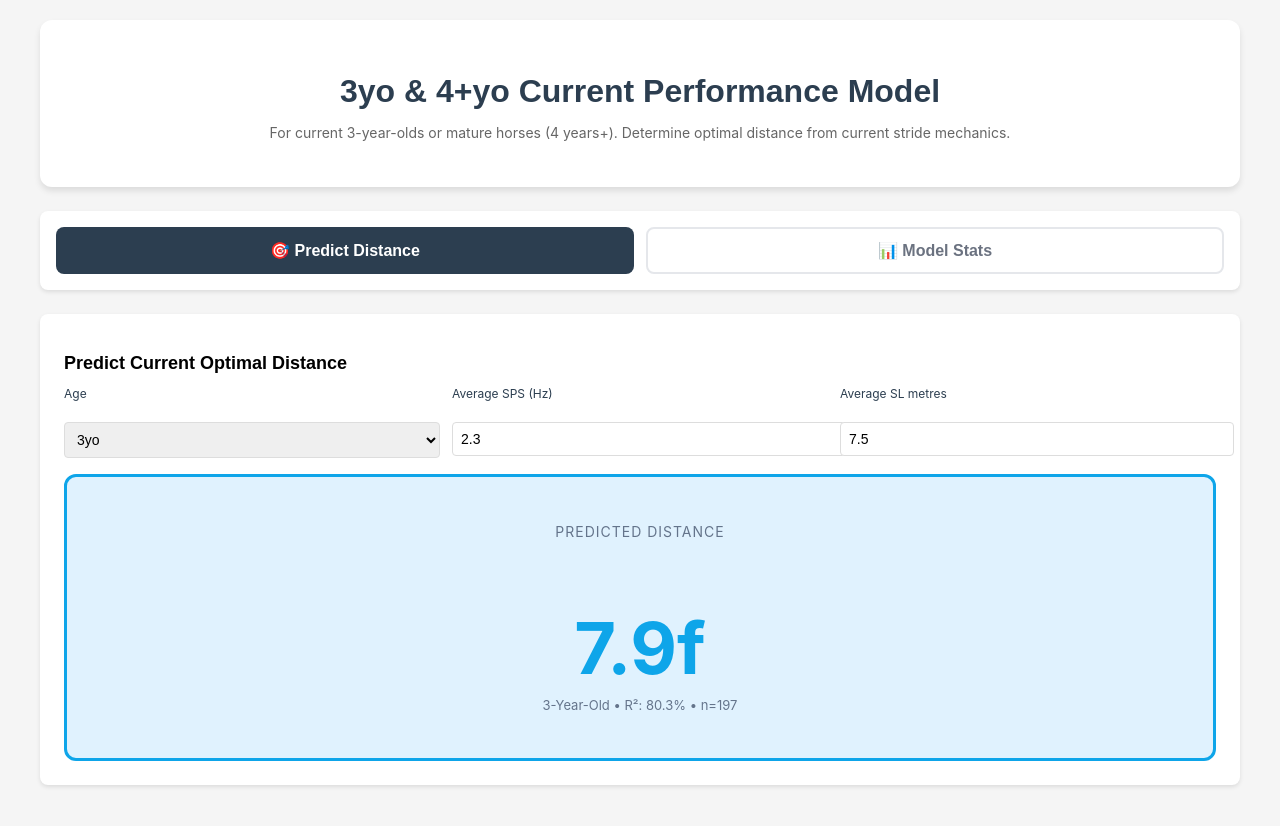
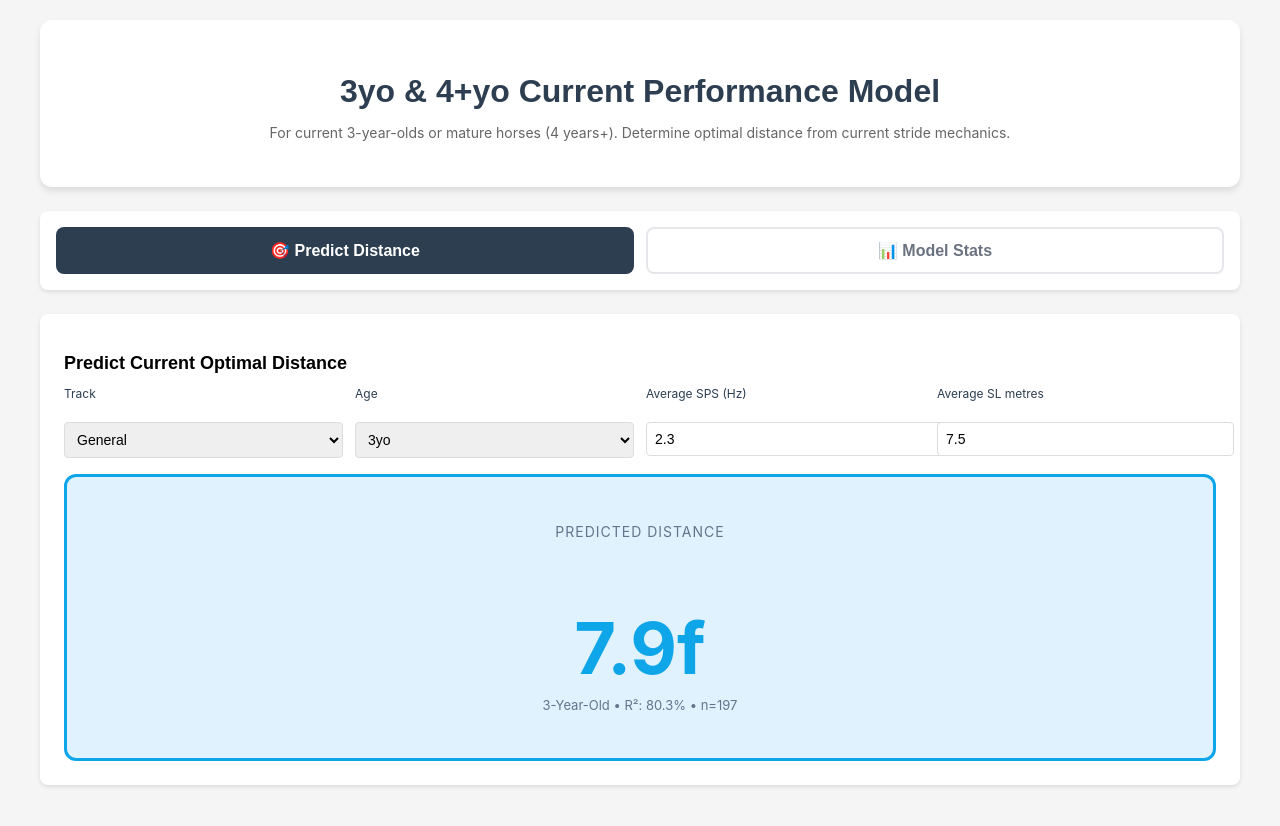
Before and after one commit to bet4bettor-svg/current-3yo-4yo, a React (Create React App) app: page / in a window 1280 px wide. Shown: the top 826 px of the page. Built offline with nearby package versions, Linux system fonts and the light colour scheme.

Commit message:
Add track selector and track model stats

```diff
--- a/src/App.js
+++ b/src/App.js
@@ -1,8 +1,20 @@
 import React, { useState, useMemo } from 'react';
 import { defaultData } from './data/trainingData';
 
+const TRACK_MODELS = {
+  Epsom:             { b0: 129.079, b1: -71.751,  b2: -3.329, b3: 13.014,  n: 195, r2: 96.23 },
+  Goodwood:          { b0: 360.529, b1: -266.752, b2: -3.344, b3: 54.024,  n: 310, r2: 82.84 },
+  York:              { b0: 224.725, b1: -143.358, b2: -3.863, b3: 26.832,  n: 463, r2: 85.29 },
+  Ascot:             { b0: 317.542, b1: -222.246, b2: -3.481, b3: 42.977,  n: 356, r2: 80.76 },
+  Pontefract:        { b0: 180.339, b1: -103.237, b2: -3.818, b3: 17.263,  n: 227, r2: 70.35 },
+  Haydock:           { b0: 275.168, b1: -185.838, b2: -4.247, b3: 36.204,  n: 299, r2: 83.34 },
+  Windsor:           { b0: 136.717, b1: -74.255,  b2: -3.399, b3: 12.774,  n: 203, r2: 83.41 },
+  'Newmarket Rowley': { b0: 125.511, b1: -47.590,  b2: -5.329, b3: 6.102,   n: 217, r2: 88.09 },
+};
+
 const Current3yo4yo = () => {
   const [view, setView] = useState('predict');
+  const [track, setTrack] = useState('General');
   const [predictInputs, setPredictInputs] = useState({
     age: 3,
     spsAvg: 2.30,
@@ -22,7 +34,6 @@ const Current3yo4yo = () => {
     const spsVals   = dataset.map(d => d.spsAvg);
     const slVals    = dataset.map(d => d.slAvg);
 
-    // Correlation helpers (used for internal model diagnostics)
     const meanFn = arr => arr.reduce((a, b) => a + b, 0) / n;
     const correlation = (x, y) => {
       const mX = meanFn(x), mY = meanFn(y);
@@ -34,24 +45,20 @@ const Current3yo4yo = () => {
     const spsAvgCorr = correlation(spsVals, distances);
     const slAvgCorr  = correlation(slVals,  distances);
 
-    // Build X matrix with polynomial term: [1, SPS, SL, SPS²]
     const X = dataset.map(d => [1, d.spsAvg, d.slAvg, d.spsAvg * d.spsAvg]);
     const y = distances;
     const k = 4;
 
-    // XtX (4×4 matrix)
     const XtX = Array.from({ length: k }, (_, i) =>
       Array.from({ length: k }, (_, j) =>
         X.reduce((s, row) => s + row[i] * row[j], 0)
       )
     );
 
-    // Xty (4×1 vector)
     const Xty = Array.from({ length: k }, (_, i) =>
       X.reduce((s, row, r) => s + row[i] * y[r], 0)
     );
 
-    // Invert XtX using Gaussian elimination
     const invertMatrix = (M) => {
       const sz = M.length;
       const aug = M.map((row, i) => [
@@ -74,12 +81,10 @@ const Current3yo4yo = () => {
     const XtXinv = invertMatrix(XtX);
     if (!XtXinv) return null;
 
-    // Coefficients: β = (XtX)⁻¹ · Xty
     const coefficients = Array.from({ length: k }, (_, i) =>
       XtXinv[i].reduce((s, val, j) => s + val * Xty[j], 0)
     );
 
-    // Predictions and R²
     const predictions = X.map(row =>
       row.reduce((s, val, i) => s + val * coefficients[i], 0)
     );
@@ -95,6 +100,8 @@ const Current3yo4yo = () => {
   const stats3yo = useMemo(() => calculateModelStats(data3yo), [data3yo]);
   // eslint-disable-next-line react-hooks/exhaustive-deps
   const stats4plus = useMemo(() => calculateModelStats(data4plus), [data4plus]);
+
+  const isTrackModel = track !== 'General' && TRACK_MODELS[track];
 
   return (
     <div style={{ minHeight: '100vh', background: '#f5f5f5', padding: '20px', fontFamily: 'Inter, sans-serif' }}>
@@ -147,8 +154,9 @@ const Current3yo4yo = () => {
         </div>
 
         {view === 'model-stats' && (
-          <div style={{ background: 'white', borderRadius: '8px', boxShadow: '0 2px 4px rgba(0,0,0,0.1)', padding: '24px' }}>
-            <h2 style={{ fontSize: '20px', fontWeight: 'bold', marginBottom: '16px', textAlign: 'center', fontFamily: 'Work Sans, sans-serif' }}>Current Performance Models</h2>
+          <>
+            <div style={{ background: 'white', borderRadius: '8px', boxShadow: '0 2px 4px rgba(0,0,0,0.1)', padding: '24px', marginBottom: '24px' }}>
+              <h2 style={{ fontSize: '20px', fontWeight: 'bold', marginBottom: '16px', textAlign: 'center', fontFamily: 'Work Sans, sans-serif' }}>General Models</h2>
               <div style={{ display: 'grid', gridTemplateColumns: 'repeat(auto-fit, minmax(250px, 1fr))', gap: '16px' }}>
                 <div style={{ padding: '24px', borderRadius: '12px', border: '3px solid #0ea5e9', background: '#e0f2fe', textAlign: 'center' }}>
                   <h3 style={{ fontSize: '18px', fontWeight: 'bold', color: '#2C3E50', marginBottom: '8px' }}>3-Year-Olds</h3>
@@ -177,18 +185,54 @@ const Current3yo4yo = () => {
                 </div>
               </div>
             </div>
+
+            <div style={{ background: 'white', borderRadius: '8px', boxShadow: '0 2px 4px rgba(0,0,0,0.1)', padding: '24px' }}>
+              <h2 style={{ fontSize: '20px', fontWeight: 'bold', marginBottom: '16px', textAlign: 'center', fontFamily: 'Work Sans, sans-serif' }}>Track-Specific Models</h2>
+              <div style={{ display: 'grid', gridTemplateColumns: 'repeat(auto-fit, minmax(250px, 1fr))', gap: '16px' }}>
+                {Object.entries(TRACK_MODELS)
+                  .sort(([a], [b]) => a.localeCompare(b))
+                  .map(([name, m]) => (
+                  <div key={name} style={{ padding: '24px', borderRadius: '12px', border: '3px solid #2C3E50', background: '#f0f4f8', textAlign: 'center' }}>
+                    <h3 style={{ fontSize: '18px', fontWeight: 'bold', color: '#2C3E50', marginBottom: '8px' }}>{name}</h3>
+                    <div style={{ fontSize: '48px', fontWeight: 'bold', color: '#2C3E50' }}>{m.r2.toFixed(1)}%</div>
+                    <p style={{ fontSize: '12px', color: '#666' }}>Model Accuracy R²</p>
+                    <p style={{ fontSize: '12px', color: '#666' }}>Sample Size: {m.n} observations</p>
+                  </div>
+                ))}
+              </div>
+            </div>
+          </>
         )}
 
         {view === 'predict' && (
           <div style={{ background: 'white', borderRadius: '8px', boxShadow: '0 2px 4px rgba(0,0,0,0.1)', padding: '24px' }}>
             <h2 style={{ fontSize: '18px', fontWeight: 'bold', marginBottom: '12px', fontFamily: 'Work Sans, sans-serif' }}>Predict Current Optimal Distance</h2>
-            <div style={{ display: 'grid', gridTemplateColumns: '1fr 1fr 1fr', gap: '12px', marginBottom: '12px' }}>
+            <div style={{ display: 'grid', gridTemplateColumns: '1fr 1fr 1fr 1fr', gap: '12px', marginBottom: '12px' }}>
               <div>
-                <label style={{ display: 'block', fontSize: '12px', marginBottom: '4px', color: '#2C3E50', minHeight: '32px' }}>Age</label>
+                <label style={{ display: 'block', fontSize: '12px', marginBottom: '4px', color: '#2C3E50', minHeight: '32px' }}>Track</label>
+                <select
+                  value={track}
+                  onChange={(e) => setTrack(e.target.value)}
+                  style={{ width: '100%', padding: '8px', border: '1px solid #ddd', borderRadius: '4px', fontSize: '14px' }}
+                >
+                  <option value="General">General</option>
+                  <option value="Ascot">Ascot</option>
+                  <option value="Epsom">Epsom</option>
+                  <option value="Goodwood">Goodwood</option>
+                  <option value="Haydock">Haydock</option>
+                  <option value="Newmarket Rowley">Newmarket Rowley</option>
+                  <option value="Pontefract">Pontefract</option>
+                  <option value="Windsor">Windsor</option>
+                  <option value="York">York</option>
+                </select>
+              </div>
+              <div>
+                <label style={{ display: 'block', fontSize: '12px', marginBottom: '4px', color: '#2C3E50', minHeight: '32px' }}>Age {isTrackModel && <span style={{ color: '#999' }}>(ignored)</span>}</label>
                 <select
                   value={predictInputs.age}
                   onChange={(e) => setPredictInputs({...predictInputs, age: parseInt(e.target.value)})}
-                  style={{ width: '100%', padding: '8px', border: '1px solid #ddd', borderRadius: '4px', fontSize: '14px' }}
+                  disabled={isTrackModel}
+                  style={{ width: '100%', padding: '8px', border: '1px solid #ddd', borderRadius: '4px', fontSize: '14px', opacity: isTrackModel ? 0.5 : 1 }}
                 >
                   <option value={3}>3yo</option>
                   <option value={4}>4+yo</option>
@@ -217,22 +261,29 @@ const Current3yo4yo = () => {
             </div>
 
             {(() => {
+              let prediction, modelLabel, r2, sampleN;
+
+              if (isTrackModel) {
+                const m = TRACK_MODELS[track];
+                prediction = m.b0 + m.b1 * predictInputs.spsAvg + m.b2 * predictInputs.slAvg + m.b3 * predictInputs.spsAvg * predictInputs.spsAvg;
+                modelLabel = track;
+                r2 = m.r2;
+                sampleN = m.n;
+              } else {
                 const currentStats = predictInputs.age === 3 ? stats3yo : stats4plus;
                 if (!currentStats) return <p style={{ textAlign: 'center', color: '#999', fontSize: '14px' }}>Not enough data</p>;
-
-              // Polynomial model: intercept + b1*SPS + b2*SL + b3*SPS²
-              const prediction =
-                currentStats.coefficients[0] +
-                currentStats.coefficients[1] * predictInputs.spsAvg +
-                currentStats.coefficients[2] * predictInputs.slAvg +
-                currentStats.coefficients[3] * predictInputs.spsAvg * predictInputs.spsAvg;
+                prediction = currentStats.coefficients[0] + currentStats.coefficients[1] * predictInputs.spsAvg + currentStats.coefficients[2] * predictInputs.slAvg + currentStats.coefficients[3] * predictInputs.spsAvg * predictInputs.spsAvg;
+                modelLabel = predictInputs.age === 3 ? '3-Year-Old' : '4+ Years';
+                r2 = currentStats.rSquared * 100;
+                sampleN = currentStats.n;
+              }
 
               return (
                 <div style={{ background: '#e0f2fe', border: '3px solid #0ea5e9', borderRadius: '12px', padding: '32px', textAlign: 'center', marginTop: '16px' }}>
                   <p style={{ fontSize: '14px', color: '#64748b', marginBottom: '8px', letterSpacing: '1px' }}>PREDICTED DISTANCE</p>
                   <p style={{ fontSize: '72px', fontWeight: 'bold', color: '#0ea5e9', marginBottom: '8px', lineHeight: '1' }}>{prediction.toFixed(1)}f</p>
                   <p style={{ fontSize: '13px', color: '#64748b' }}>
-                    {predictInputs.age === 3 ? '3-Year-Old' : '4+ Years'} • R²: {(currentStats.rSquared * 100).toFixed(1)}% • n={currentStats.n}
+                    {modelLabel} • R²: {r2.toFixed(1)}% • n={sampleN}
                   </p>
                 </div>
               );
```
Also changed, not shown: 1 other file (tests, documents, lock files or other folders). Lines whose indentation alone changed are shown as unchanged.
